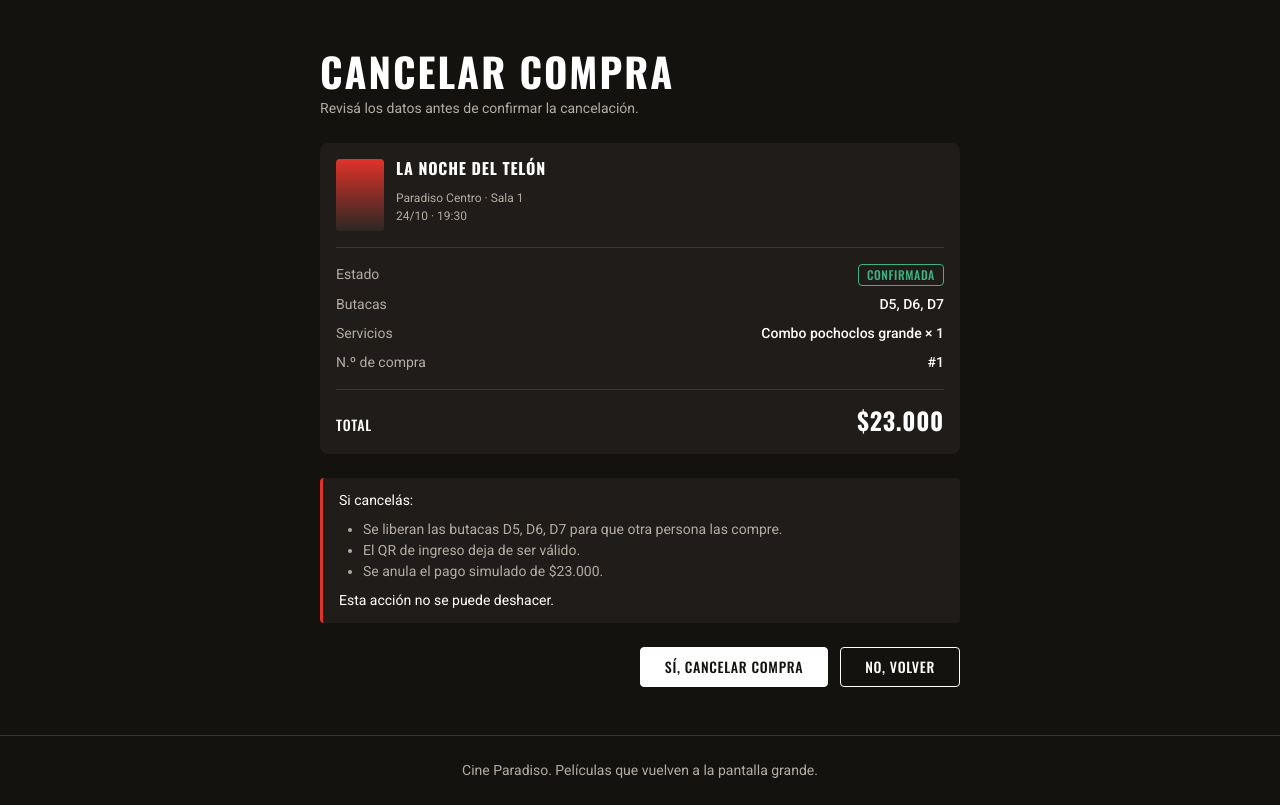
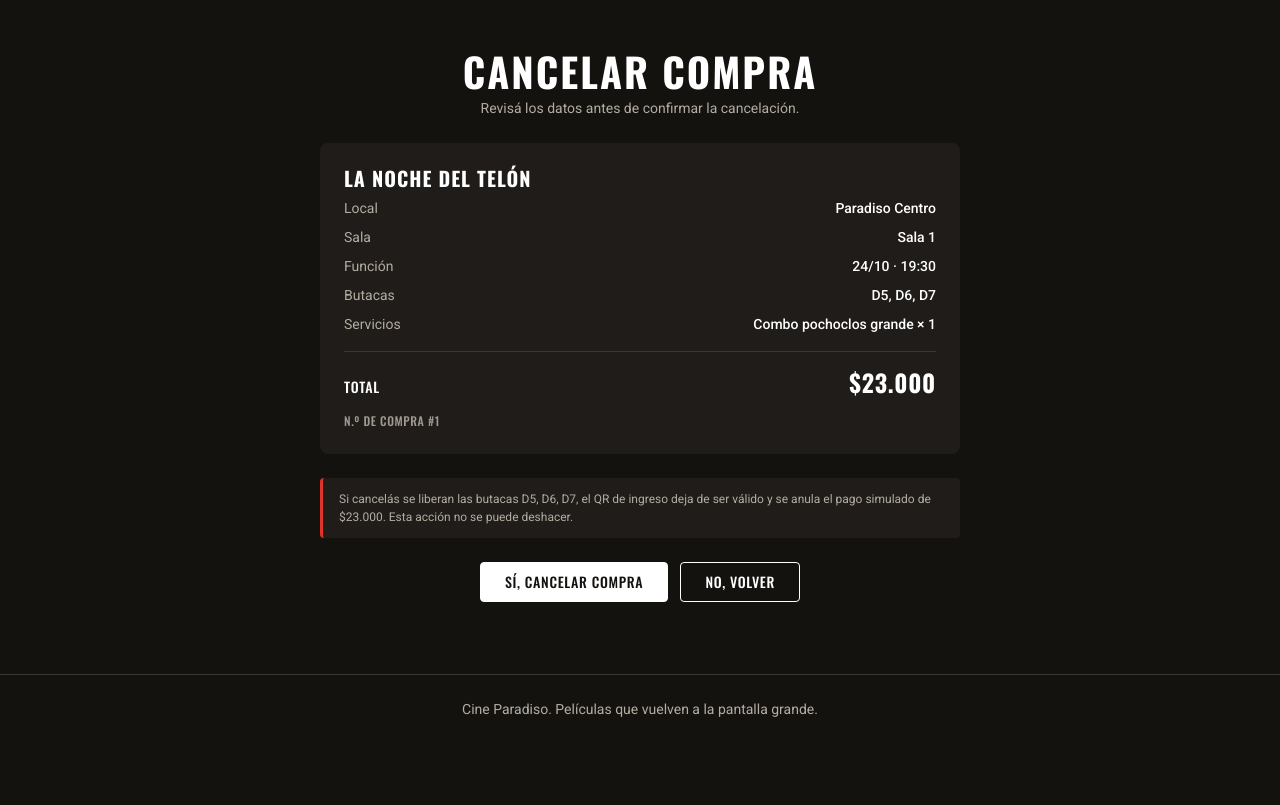
Before and after one commit to LucasFiuba1/tp-integrador-ids-cinemark, a Flask app: page /compras/1/cancelar in a window 1280 px wide. Shown: the part 72-877 px from the top of the page. After the commit the page ends 789 px from the top, so only its background shows below. Run offline with Flask 3, Linux system fonts and the light colour scheme.

Commit message:
SCRUM-115: alinear el template de cancelación con los mockups D11 y M11

```diff
--- a/src/frontend/static/css/estilos.css
+++ b/src/frontend/static/css/estilos.css
@@ -290,7 +290,7 @@ h3 { font-size: var(--texto-lg); }
   line-height: 1;
   white-space: nowrap;
 }
-.badge-activa, .badge-confirmada { color: var(--color-exito); }
+.badge-activa { color: var(--color-exito); }
 .badge-inactiva { color: var(--color-texto-tenue); border-style: dashed; }
 .badge-cancelada { color: var(--color-error); }
 .badge-utilizada { color: var(--color-texto); }
@@ -480,12 +480,8 @@ h3 { font-size: var(--texto-lg); }
 .confirmada-acciones { display: grid; gap: var(--espacio-3); margin-bottom: var(--espacio-5); text-align: center; }
 .confirmada-nota { border-left-color: var(--color-primario); color: var(--color-texto-secundario); font-size: var(--texto-xs); }
 
-/* Cancelar compra: avisa qué pasa al cancelar y pide confirmación */
-.cancelar .resumen-total { margin-bottom: 0; }
-.cancelar-aviso { margin-bottom: var(--espacio-5); font-size: var(--texto-sm); }
-.cancelar-aviso p { margin: 0; }
-.cancelar-aviso ul { margin: var(--espacio-2) 0; padding-left: var(--espacio-5); color: var(--color-texto-secundario); }
-.cancelar-acciones { display: grid; gap: var(--espacio-3); text-align: center; }
+/* Cancelar compra: reusa la cabecera, el ticket (sin QR) y las acciones de la compra confirmada */
+.cancelar-aviso { margin: 0 0 var(--espacio-5); color: var(--color-texto-secundario); font-size: var(--texto-xs); }
 
 /* Validar ingreso (backoffice): lector + resultado; en desktop van lado a lado */
 .validar { display: grid; gap: var(--espacio-4); margin-bottom: var(--espacio-5); }
@@ -558,10 +554,10 @@ h3 { font-size: var(--texto-lg); }
   .tarjeta-auth { padding: var(--espacio-6); }
   .paso + .paso::before { content: ""; width: var(--espacio-6); border-top: var(--borde-fino); }
   .ticket { grid-template-columns: 2fr 3fr; align-items: center; padding: var(--espacio-5); }
+  .cancelar .ticket { grid-template-columns: 1fr; }
   .ticket-qr { width: 100%; }
   .ticket h2 { text-align: left; }
   .confirmada-acciones { display: flex; justify-content: center; }
-  .cancelar-acciones { display: flex; justify-content: flex-end; }
 
   .tabla thead { display: table-header-group; }
   .tabla tr { display: table-row; padding: 0; }
--- a/src/frontend/templates/compra/cancelar.html
+++ b/src/frontend/templates/compra/cancelar.html
@@ -1,50 +1,37 @@
-{# Cancelar compra: se llega desde Mi perfil (D9/M9) o desde el botón del email (D10). Figma no tiene frame propio:
-   se arma con la tarjeta de compra del perfil y el resumen del checkout.
-   compra tiene la forma de GET /api/compras/<id>; cancelable es false si faltan menos de 2 horas para la función. #}
+{# Cancelar compra (Figma D11 desktop y M11 mobile): datos de la compra, qué pasa al cancelar y confirmación.
+   Se llega desde Mi perfil o desde el botón del email. compra tiene la forma de GET /api/compras/<id>;
+   cancelable es false si faltan menos de 2 horas para la función. #}
 {% extends "base.html" %}
-{% from "macros.html" import cabecera_pagina, pelicula_compra, badge_estado, datos, boton %}
+{% from "macros.html" import detalle_compra, boton %}
 
 {% block titulo %}Cancelar compra · Cine Paradiso{% endblock %}
 
 {% block contenido %}
   <section class="cancelar">
-    {{ cabecera_pagina("Cancelar compra", bajada="Revisá los datos antes de confirmar la cancelación.") }}
+    <header class="confirmada-cabecera">
+      <h1>Cancelar compra</h1>
+      <p class="cabecera-bajada">Revisá los datos antes de confirmar la cancelación.</p>
+    </header>
 
-    <article class="panel" aria-labelledby="titulo-cancelar">
-      {{ pelicula_compra(compra, "titulo-cancelar") }}
-      {% set servicios = namespace(textos=[]) %}
-      {% for servicio in compra.servicios %}
-        {% set servicios.textos = servicios.textos + [servicio.nombre ~ " × " ~ servicio.cantidad] %}
-      {% endfor %}
-      {{ datos([
-        ("Estado", badge_estado(compra.estado)),
-        ("Butaca" if compra.butacas | length == 1 else "Butacas", compra.butacas | join(", ")),
-        ("Servicios", servicios.textos | join(", ") or "Sin servicios"),
-        ("N.º de compra", "#" ~ compra.id),
-      ], "resumen-detalle") }}
-      <p class="resumen-total"><span>Total</span><strong>{{ compra.total | precio }}</strong></p>
+    <article class="panel ticket" aria-labelledby="titulo-ticket">
+      {{ detalle_compra(compra) }}
     </article>
 
     {% if compra.cancelable %}
-      <div class="aviso aviso-error cancelar-aviso">
-        <p>Si cancelás:</p>
-        <ul>
-          <li>Se liberan {{ "la butaca" if compra.butacas | length == 1 else "las butacas" }}
-            {{ compra.butacas | join(", ") }} para que otra persona las compre.</li>
-          <li>El QR de ingreso deja de ser válido.</li>
-          <li>Se anula el pago simulado de {{ compra.total | precio }}.</li>
-        </ul>
-        <p>Esta acción no se puede deshacer.</p>
-      </div>
-      <form class="cancelar-acciones" method="post"
+      <p class="aviso aviso-error cancelar-aviso">
+        Si cancelás se liberan {{ "la butaca" if compra.butacas | length == 1 else "las butacas" }}
+        {{ compra.butacas | join(", ") }}, el QR de ingreso deja de ser válido y se anula el pago simulado de
+        {{ compra.total | precio }}. Esta acción no se puede deshacer.
+      </p>
+      <form class="confirmada-acciones" method="post"
         action="{{ url_for('publico.cancelar_compra', compra_id=compra.id) }}">
         {{ boton("Sí, cancelar compra") }}
         {# Mi perfil todavía no tiene pantalla (igual que en base.html): volver lleva a la cartelera. #}
         <a class="boton boton-secundario" href="{{ url_for('publico.inicio') }}">No, volver</a>
       </form>
     {% else %}
-      <p class="aviso aviso-error">No se puede cancelar: faltan menos de 2 horas para la función.</p>
-      <div class="cancelar-acciones">
+      <p class="aviso aviso-error cancelar-aviso">No se puede cancelar: faltan menos de 2 horas para la función.</p>
+      <div class="confirmada-acciones">
         <a class="boton boton-secundario" href="{{ url_for('publico.inicio') }}">Volver</a>
       </div>
     {% endif %}
--- a/src/frontend/templates/macros.html
+++ b/src/frontend/templates/macros.html
@@ -155,9 +155,10 @@
   </ol>
 {% endmacro %}
 
-{# Póster, título y función de una compra (resumen lateral y cancelación). id_titulo es el id del <h2>, para que el
-   panel que lo contiene lo use en aria-labelledby. #}
-{% macro pelicula_compra(compra, id_titulo) %}
+{# Resumen lateral de la compra (servicios y pago): película, función, detalle de precios, total y vencimiento
+   de la reserva. compra tiene la forma de GET /api/compras/<id>; el botón de la pantalla va en el caller(). #}
+{% macro resumen_compra(compra) %}
+  <aside class="panel resumen" aria-labelledby="titulo-resumen">
     <div class="resumen-pelicula">
       {% if compra.poster_url %}
         <img class="resumen-poster" src="{{ compra.poster_url }}" alt="Póster de {{ compra.pelicula }}">
@@ -165,17 +166,10 @@
         <span class="resumen-poster" aria-hidden="true"></span>
       {% endif %}
       <div>
-      <h2 id="{{ id_titulo }}">{{ compra.pelicula }}</h2>
+        <h2 id="titulo-resumen">{{ compra.pelicula }}</h2>
         <p class="resumen-funcion">{{ compra.local }} · {{ compra.sala }}<br>{{ compra.funcion | fecha_hora }}</p>
       </div>
     </div>
-{% endmacro %}
-
-{# Resumen lateral de la compra (servicios y pago): película, función, detalle de precios, total y vencimiento
-   de la reserva. compra tiene la forma de GET /api/compras/<id>; el botón de la pantalla va en el caller(). #}
-{% macro resumen_compra(compra) %}
-  <aside class="panel resumen" aria-labelledby="titulo-resumen">
-    {{ pelicula_compra(compra, "titulo-resumen") }}
     {% set cantidad = compra.butacas | length %}
     {% set detalle = namespace(filas=[(cantidad ~ (" entrada" if cantidad == 1 else " entradas"),
                                        compra.subtotal_entradas | precio)]) %}
@@ -188,3 +182,24 @@
     {{ caller() }}
   </aside>
 {% endmacro %}
+
+{# Detalle de una compra confirmada (compra confirmada y cancelación): título, datos de la función, total y número.
+   compra tiene la forma de GET /api/compras/<id>. #}
+{% macro detalle_compra(compra) %}
+  <div class="ticket-detalle">
+    <h2 id="titulo-ticket">{{ compra.pelicula }}</h2>
+    {% set servicios = namespace(textos=[]) %}
+    {% for servicio in compra.servicios %}
+      {% set servicios.textos = servicios.textos + [servicio.nombre ~ " × " ~ servicio.cantidad] %}
+    {% endfor %}
+    {{ datos([
+      ("Local", compra.local),
+      ("Sala", compra.sala),
+      ("Función", compra.funcion | fecha_hora),
+      ("Butaca" if compra.butacas | length == 1 else "Butacas", compra.butacas | join(", ")),
+      ("Servicios", servicios.textos | join(", ") or "Sin servicios"),
+    ]) }}
+    <p class="resumen-total"><span>Total</span><strong>{{ compra.total | precio }}</strong></p>
+    <p class="ticket-numero">N.º de compra #{{ compra.id }}</p>
+  </div>
+{% endmacro %}
```
Also changed, not shown: src/frontend/templates/compra/confirmada.html (+2 -17 lines), src/tests/test_compra.py (+5 -3 lines), .claude/rules/frontend.md. Lines whose indentation alone changed are shown as unchanged.
